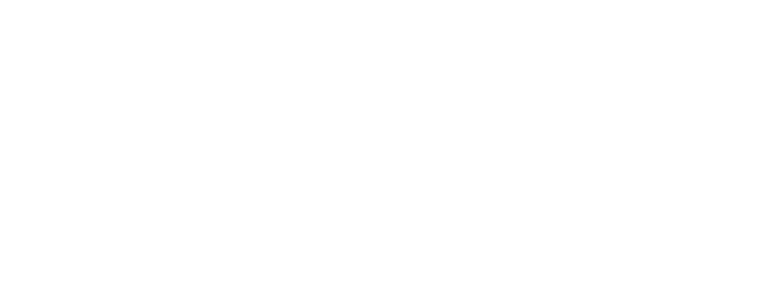
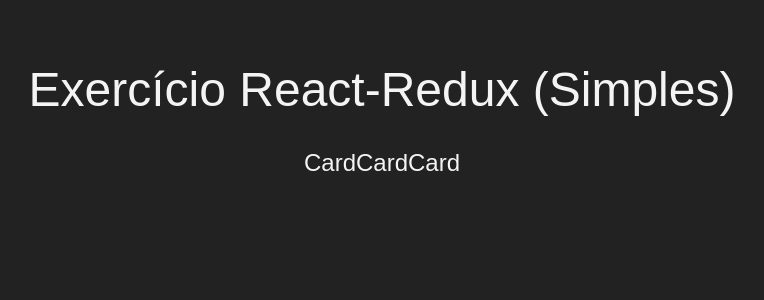
Before and after one commit to Henrique1204/Redux-Simples, a React (Create React App) app: page / in a window 1280 px wide. Shown: the top 300 px of the page, without its empty margins (258-1022 px from the left). Built offline with nearby package versions, Linux system fonts and the light colour scheme.

Commit message:
Adicionar estrutura base para componente App

```diff
--- a/src/App.css
+++ b/src/App.css
@@ -0,0 +1,21 @@
+body {
+    margin: 30px;
+    font-family: Oswald, sans-serif;
+    font-size: 1.5rem;
+    color: #F4F4F4;
+    background-color: #222;
+}
+
+.App {
+    display: flex;
+    flex-direction: column;
+    align-items: center;
+}
+
+h1 {
+    font-weight: 200;
+}
+
+.linha {
+    display: flex;
+}
--- a/src/App.js
+++ b/src/App.js
@@ -1,10 +1,21 @@
 import React from "react";
+// Importando estilo.
 import "./App.css";
+// Importando componentes da interface.
+import Card from "./Componentes/Card/Card.jsx";
 
-function App() {
+const App = () => {
   return (
-    <div className="App"></div>
+    <div className="App">
+      <h1>Exercício React-Redux (Simples)</h1>
+
+      <div className="linha">
+        <Card />
+        <Card />
+        <Card />
+      </div>
+    </div>
   );
-}
+};
 
 export default App;
--- /dev/null
+++ b/src/Componentes/Card/Card.jsx
@@ -0,0 +1,13 @@
+import React from "react";
+// Importando estilos do componente.
+import estilos from "./Card.module.css";
+
+const Card = () => {
+    return (
+        <div className={estilos.Card}>
+            Card
+        </div>
+    );
+};
+
+export default Card;
```
Also changed, not shown: src/Componentes/Card/Card.module.css (added).
